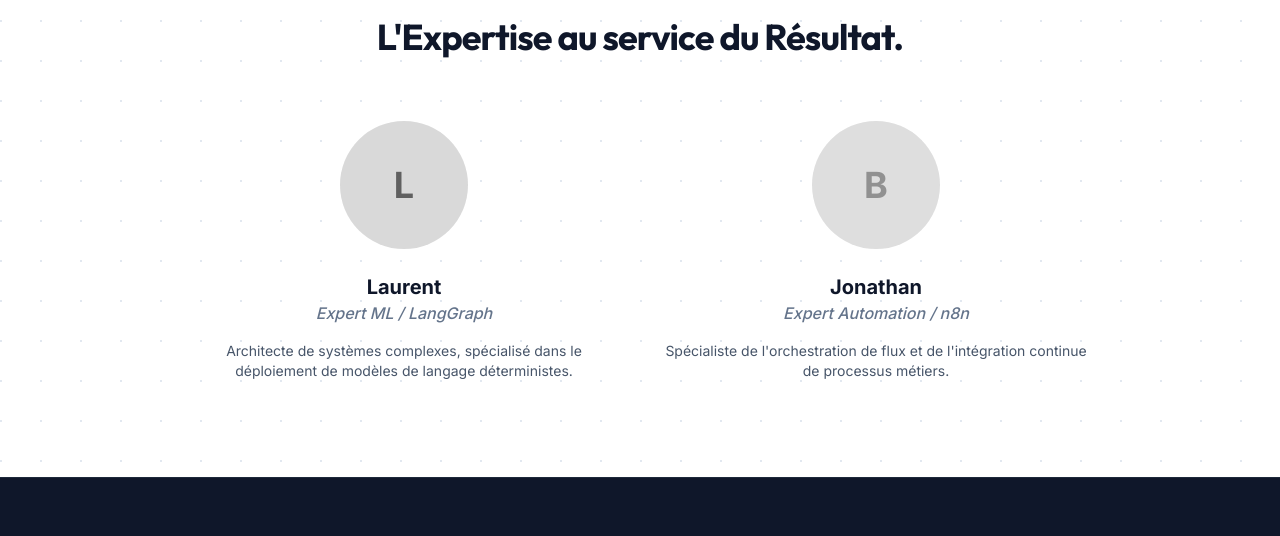
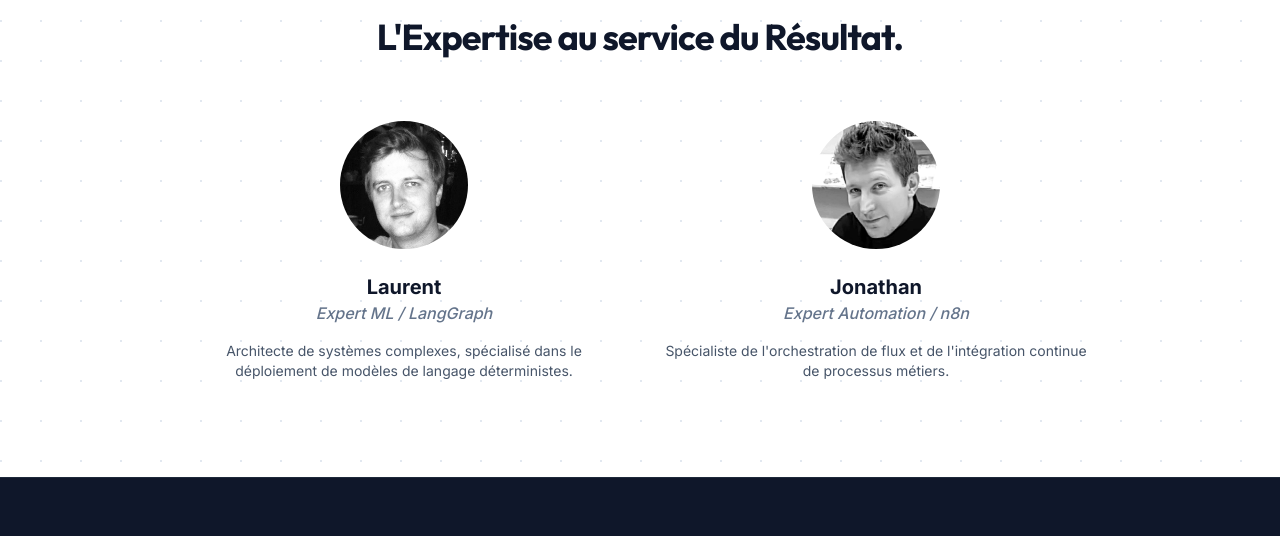
Before and after one commit to livingstonlarus/agentics, a website built with Vite: page index.html in a window 1280 px wide. Shown: the part 3580-4116 px from the top of the page. Built offline with nearby package versions, Linux system fonts and the light colour scheme.

Commit message:
feat: replace team avatars with actual photos

```diff
--- a/index.html
+++ b/index.html
@@ -304,11 +304,8 @@ const workflow = new StateGraph(AgentState)
                 <div class="grid md:grid-cols-2 gap-12 max-w-4xl mx-auto">
                     <div class="text-center">
                         <div
-                            class="w-32 h-32 rounded-full bg-slate-200 mx-auto mb-6 overflow-hidden grayscale hover:grayscale-0 transition-all duration-300">
-                            <!-- Placeholder or actual image -->
-                            <div
-                                class="w-full h-full flex items-center justify-center bg-agentics-blue/10 text-agentics-blue text-4xl font-bold">
-                                L</div>
+                            class="w-32 h-32 rounded-full mx-auto mb-6 overflow-hidden grayscale hover:grayscale-0 transition-all duration-300">
+                            <img src="/assets/laurent.jpeg" alt="Laurent" class="w-full h-full object-cover">
                         </div>
                         <h4 class="text-xl font-bold">Laurent</h4>
                         <p class="text-slate-500 font-medium mb-4 italic">Expert ML / LangGraph</p>
@@ -317,10 +314,8 @@ const workflow = new StateGraph(AgentState)
                     </div>
                     <div class="text-center">
                         <div
-                            class="w-32 h-32 rounded-full bg-slate-200 mx-auto mb-6 overflow-hidden grayscale hover:grayscale-0 transition-all duration-300">
-                            <div
-                                class="w-full h-full flex items-center justify-center bg-agentics-green/10 text-agentics-green text-4xl font-bold">
-                                B</div>
+                            class="w-32 h-32 rounded-full mx-auto mb-6 overflow-hidden grayscale hover:grayscale-0 transition-all duration-300">
+                            <img src="/assets/jonathan.png" alt="Jonathan" class="w-full h-full object-cover">
                         </div>
                         <h4 class="text-xl font-bold">Jonathan</h4>
                         <p class="text-slate-500 font-medium mb-4 italic">Expert Automation / n8n</p>
```
Also changed, not shown: assets/jonathan.png (added), assets/laurent.jpeg (added), public/assets/jonathan.png (added), public/assets/laurent.jpeg (added).
